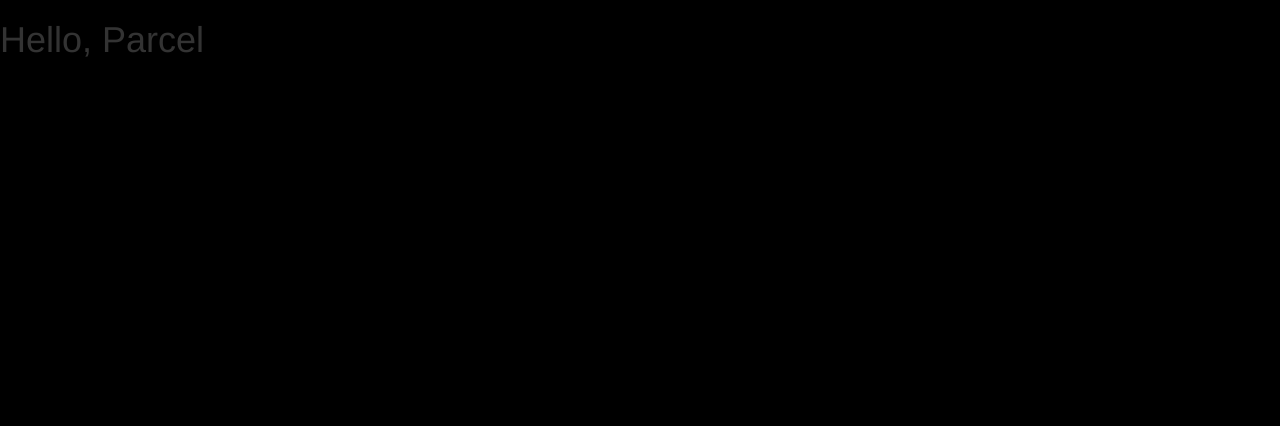
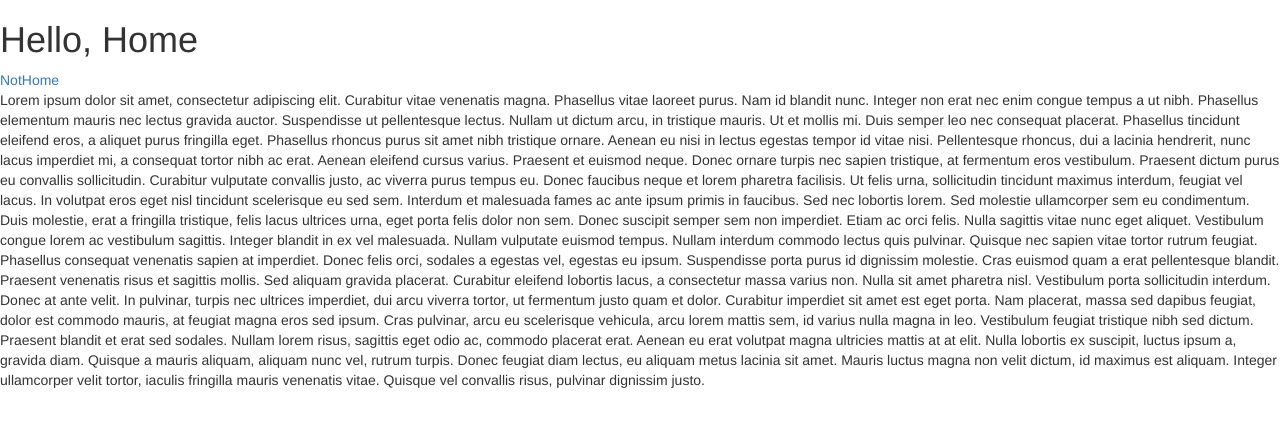
Before and after one commit to jkhedani/culture-shocks, a React (Vite) app: page / in a window 1280 px wide. Shown: the top 426 px of the page. Built offline with nearby package versions, Linux system fonts and the light colour scheme.

Commit message:
Add test routes and transition animations

```diff
--- a/src/index.html
+++ b/src/index.html
@@ -2,7 +2,7 @@
 <html lang="en">
   <head>
     <meta charset="utf-8">
-    <meta name="viewport" content="width=device-width, initial-scale=1, shrink-to-fit=no">
+    <meta name="viewport" content="width=device-width, initial-scale=1, shrink-to-fit=no, minimal-ui">
     <link href="https://fonts.googleapis.com/icon?family=Material+Icons" rel="stylesheet">
     <link rel="icon" type="image/x-icon" href="./media/am-favicon.png">
     <title>React App In Seconds | Parcel</title>
--- a/src/routes/Home/index.tsx
+++ b/src/routes/Home/index.tsx
@@ -1,4 +1,5 @@
 import React, { Component } from "react"
+import { Link } from "react-router-dom"
 
 class Home extends Component<{}> {
 
@@ -7,11 +8,21 @@ class Home extends Component<{}> {
 	}
 
 	render() {
-		const p = { name: "Parcel" }
+		const p = { name: "Home" }
 		return (
 			<div>
 				<h1>{this.greeter(p)}</h1>
-			</div>
+				<Link to="/not-home">NotHome</Link>
+				<p>Lorem ipsum dolor sit amet, consectetur adipiscing elit. Curabitur vitae venenatis magna. Phasellus vitae laoreet purus. Nam id blandit nunc. Integer non erat nec enim congue tempus a ut nibh. Phasellus elementum mauris nec lectus gravida auctor. Suspendisse ut pellentesque lectus. Nullam ut dictum arcu, in tristique mauris. Ut et mollis mi. Duis semper leo nec consequat placerat.
+
+Phasellus tincidunt eleifend eros, a aliquet purus fringilla eget. Phasellus rhoncus purus sit amet nibh tristique ornare. Aenean eu nisi in lectus egestas tempor id vitae nisi. Pellentesque rhoncus, dui a lacinia hendrerit, nunc lacus imperdiet mi, a consequat tortor nibh ac erat. Aenean eleifend cursus varius. Praesent et euismod neque. Donec ornare turpis nec sapien tristique, at fermentum eros vestibulum. Praesent dictum purus eu convallis sollicitudin.
+
+Curabitur vulputate convallis justo, ac viverra purus tempus eu. Donec faucibus neque et lorem pharetra facilisis. Ut felis urna, sollicitudin tincidunt maximus interdum, feugiat vel lacus. In volutpat eros eget nisl tincidunt scelerisque eu sed sem. Interdum et malesuada fames ac ante ipsum primis in faucibus. Sed nec lobortis lorem. Sed molestie ullamcorper sem eu condimentum. Duis molestie, erat a fringilla tristique, felis lacus ultrices urna, eget porta felis dolor non sem. Donec suscipit semper sem non imperdiet. Etiam ac orci felis. Nulla sagittis vitae nunc eget aliquet. Vestibulum congue lorem ac vestibulum sagittis.
+
+Integer blandit in ex vel malesuada. Nullam vulputate euismod tempus. Nullam interdum commodo lectus quis pulvinar. Quisque nec sapien vitae tortor rutrum feugiat. Phasellus consequat venenatis sapien at imperdiet. Donec felis orci, sodales a egestas vel, egestas eu ipsum. Suspendisse porta purus id dignissim molestie. Cras euismod quam a erat pellentesque blandit. Praesent venenatis risus et sagittis mollis. Sed aliquam gravida placerat. Curabitur eleifend lobortis lacus, a consectetur massa varius non. Nulla sit amet pharetra nisl. Vestibulum porta sollicitudin interdum. Donec at ante velit. In pulvinar, turpis nec ultrices imperdiet, dui arcu viverra tortor, ut fermentum justo quam et dolor.
+
+Curabitur imperdiet sit amet est eget porta. Nam placerat, massa sed dapibus feugiat, dolor est commodo mauris, at feugiat magna eros sed ipsum. Cras pulvinar, arcu eu scelerisque vehicula, arcu lorem mattis sem, id varius nulla magna in leo. Vestibulum feugiat tristique nibh sed dictum. Praesent blandit et erat sed sodales. Nullam lorem risus, sagittis eget odio ac, commodo placerat erat. Aenean eu erat volutpat magna ultricies mattis at at elit. Nulla lobortis ex suscipit, luctus ipsum a, gravida diam. Quisque a mauris aliquam, aliquam nunc vel, rutrum turpis. Donec feugiat diam lectus, eu aliquam metus lacinia sit amet. Mauris luctus magna non velit dictum, id maximus est aliquam. Integer ullamcorper velit tortor, iaculis fringilla mauris venenatis vitae. Quisque vel convallis risus, pulvinar dignissim justo.</p>
+ 			</div>
 		)
 	}
 }
--- a/src/routes/NotHome/index.tsx
+++ b/src/routes/NotHome/index.tsx
@@ -1,4 +1,5 @@
 import React, { Component } from "react"
+import { Link } from "react-router-dom"
 
 class NotHome extends Component<{}> {
 
@@ -7,10 +8,11 @@ class NotHome extends Component<{}> {
 	}
 
 	render() {
-		const p = { name: "Parcel" }
+		const p = { name: "NotHome" }
 		return (
 			<div>
 				<h1>{this.greeter(p)}</h1>
+				<Link to="/">Home</Link>
 			</div>
 		)
 	}
--- a/src/styles/index.scss
+++ b/src/styles/index.scss
@@ -28,6 +28,15 @@ $robotoMono: "Roboto Mono", sans-serif;
   }
 }
 
-body {
-  background-color: black;
+
+/**
+ * CSS Transition
+ */
+.fade-enter {
+  opacity: 0;
+  z-index: 1;
 }
+.fade-enter.fade-enter-active {
+  opacity: 1;
+  transition: opacity 250ms ease-in;
+}
```
